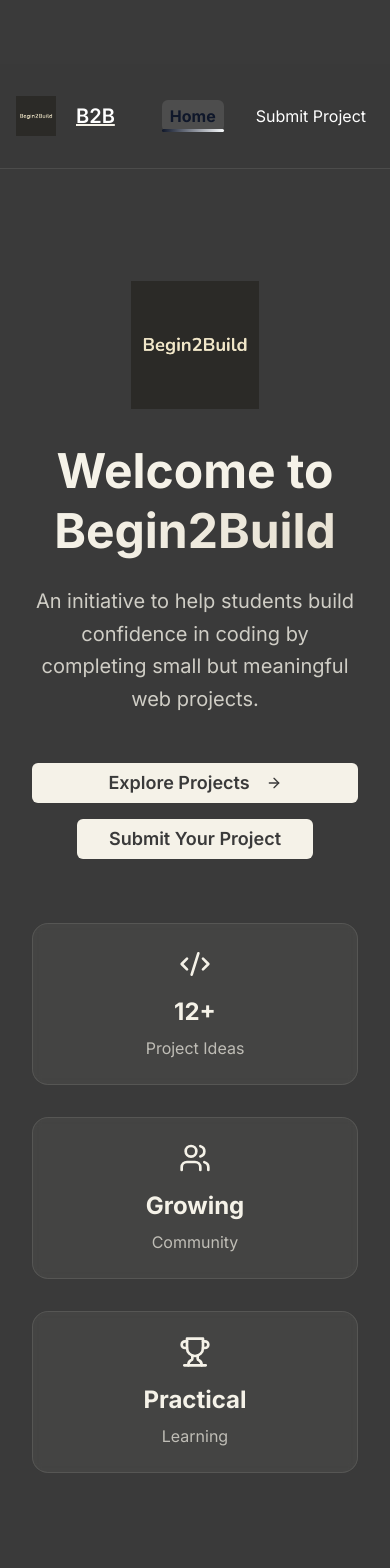
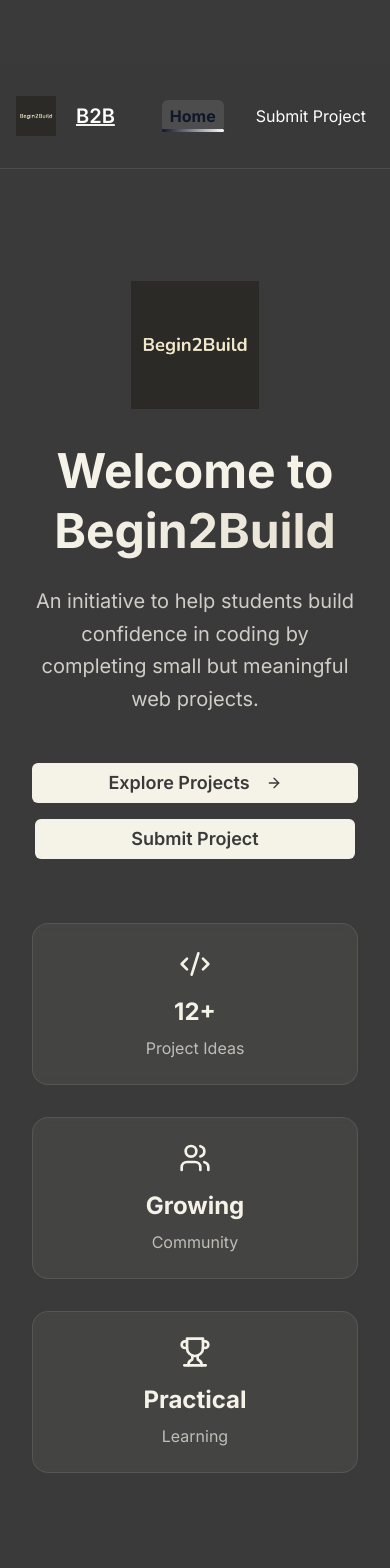
Before and after one commit to sjsreehari/Begin2Build, a React (Vite) app: page / in a window 390 px wide. Shown: the top 1568 px of the page. Built offline with nearby package versions, Linux system fonts and the light colour scheme.

Commit message:
feat: update Submit Project button styles for improved responsiveness and accessibility

```diff
--- a/src/pages/Home.tsx
+++ b/src/pages/Home.tsx
@@ -39,10 +39,8 @@ const Home = () => {
               <ArrowRight className="ml-2 w-5 h-5" />
             </Button>
             <Link to="/submit">
-              <Button
-                className="bg-cream text-charcoal hover:bg-cream-dark transition-all duration-300 font-semibold px-8 py-3 text-lg hover:scale-105"
-              >
-                Submit Your Project
+              <Button className="bg-cream text-charcoal hover:bg-cream-dark transition-all duration-300 font-semibold px-8 py-3 text-lg hover:scale-105 w-full sm:w-auto max-w-xs sm:max-w-none mx-auto block text-center flex items-center justify-center">
+                <span className="w-full text-center block">Submit Project</span>
               </Button>
             </Link>
           </div>
@@ -143,8 +141,8 @@ const Home = () => {
               Choose a project that excites you, start coding, and share your amazing work with our community!
             </p>
             <Link to="/submit">
-              <Button className="bg-cream text-charcoal hover:bg-cream-dark transition-all duration-300 font-semibold px-8 py-3 text-lg hover:scale-105">
-                Submit Your Project →
+              <Button className="bg-cream text-charcoal hover:bg-cream-dark transition-all duration-300 font-semibold px-8 py-3 text-lg hover:scale-105 w-full sm:w-auto max-w-xs sm:max-w-none mx-auto block text-center flex items-center justify-center">
+                <span className="w-full text-center block">Submit Project</span>
               </Button>
             </Link>
           </div>
```
